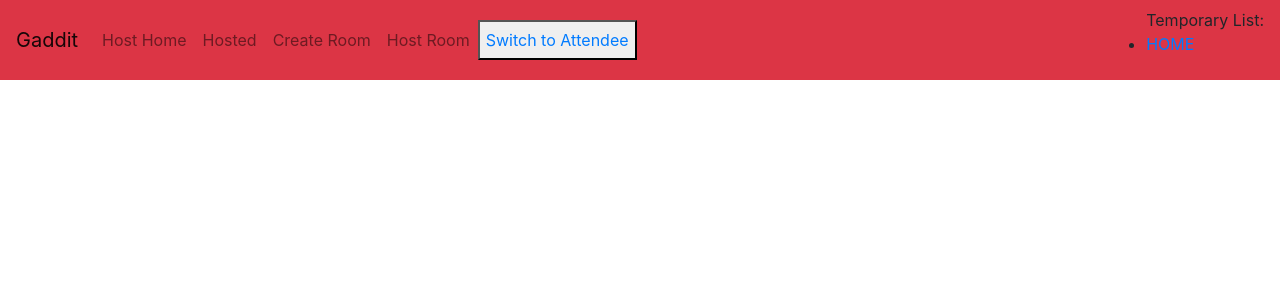
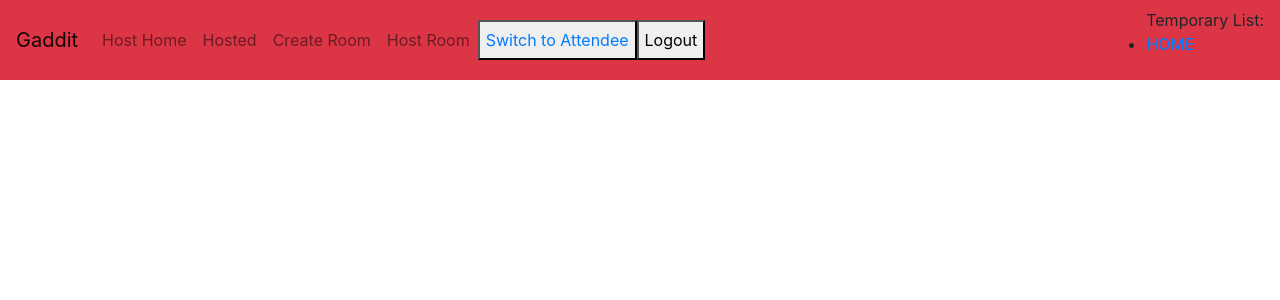
Before and after one commit to kalyak/Gadddit, a React (Create React App) app in the folder client/: page /host in a window 1280 px wide. Shown: the top 300 px of the page. Built offline with nearby package versions, Linux system fonts and the light colour scheme.

Commit message:
add logout button.

```diff
--- a/client/package.json
+++ b/client/package.json
@@ -10,6 +10,7 @@
     "bootstrap": "^4.5.3",
     "react": "^17.0.1",
     "react-bootstrap": "^1.4.3",
+    "react-bootstrap-sweetalert": "^5.2.0",
     "react-dom": "^17.0.1",
     "react-router-dom": "^5.2.0",
     "react-scripts": "4.0.1",
--- a/client/src/components/buttons/loginButton.js
+++ b/client/src/components/buttons/loginButton.js
@@ -1,9 +1,12 @@
-const loginBtn = () => {
+import { Link } from "react-router-dom";
+import AppURL from "../route/route-constants";
+
+const LoginBtn = () => {
   return (
     <button>
-      <Link to={URL.LOGIN}>Login</Link>
+      <Link to={AppURL.main.login}>Login</Link>
     </button>
   );
 };
 
-export default loginBtn;
+export default LoginBtn;
--- a/client/src/components/buttons/logoutButton.js
+++ b/client/src/components/buttons/logoutButton.js
@@ -1,9 +1,51 @@
-const logoutBtn = () => {
+import axios from "axios";
+import { useState } from "react";
+import { Redirect } from "react-router-dom";
+import SweetAlert from "react-bootstrap-sweetalert";
+
+const LogoutBtn = () => {
+  const [loggedOut, setLogout] = useState(false);
+  const [error, setError] = useState("");
+  const [errorPopup, setPopup] = useState(false);
+
+  const handleLogout = (event) => {
+    event.preventDefault();
+    axios
+      .delete("/sessions/delete")
+      .then((response) => {
+        setLogout(true);
+      })
+      .catch((err) => {
+        setError(err);
+        setPopup(true);
+      });
+  };
+
+  if (loggedOut) {
+    return <Redirect to />;
+  }
+
   return (
-    <button>
-      <Link to={URL.LOGOUT}>Logout</Link>
-    </button>
+    <>
+      <button onClick={handleLogout}>Logout</button>
+      {errorPopup && (
+        <SweetAlert
+          warning
+          showCancel
+          confirmBtnText='Logout'
+          confirmBtnBsStyle='danger'
+          title='Sorry, we are unable to process your request.'
+          onConfirm={handleLogout}
+          onCancel={() => {
+            setPopup(false);
+          }}
+          focusCancelBtn
+        >
+          {error}
+        </SweetAlert>
+      )}
+    </>
   );
 };
 
-export default logoutBtn;
+export default LogoutBtn;
--- a/client/src/components/pages/main-Signup.js
+++ b/client/src/components/pages/main-Signup.js
@@ -21,7 +21,7 @@ const SignupPage = () => {
     console.log(formData);
 
     axios
-      .post(" ", formData)
+      .post(" ", formData) //TODO add axios call
       .then((response) => {
         setDone(true);
       })
--- a/client/src/components/route/route-host.js
+++ b/client/src/components/route/route-host.js
@@ -2,6 +2,7 @@ import Nav from "react-bootstrap/esm/Nav";
 import Navbar from "react-bootstrap/esm/Navbar";
 import { Link } from "react-router-dom";
 import ChangeRoleBtn from "../buttons/changeRole";
+import LogoutBtn from "../buttons/logoutButton";
 
 const HostRoute = () => {
   return (
@@ -15,6 +16,7 @@ const HostRoute = () => {
           <Nav.Link href='/host/:userid/createroom'>Create Room</Nav.Link>
           <Nav.Link href='/host/:userid/:roomid'>Host Room</Nav.Link>
           <ChangeRoleBtn />
+          <LogoutBtn />
         </Nav>
 
         {/* START - Temporary - to be removed */}
--- a/client/src/components/route/route-user.js
+++ b/client/src/components/route/route-user.js
@@ -1,6 +1,7 @@
 import ChangeRoleBtn from "../buttons/changeRole.js";
 import Navbar from "react-bootstrap/Navbar";
 import Nav from "react-bootstrap/Nav";
+import LogoutBtn from "../buttons/logoutButton.js";
 
 const UserRoute = () => {
   return (
@@ -14,6 +15,7 @@ const UserRoute = () => {
           <Nav.Link href='/user/:userid/enterroom'>Enter Room</Nav.Link>
           <Nav.Link href='/user/:userid/:roomid'>User Room</Nav.Link>
           <ChangeRoleBtn />
+          <LogoutBtn />
         </Nav>
         {/* START - Temporary - to be removed */}
         <ul>
```
Also changed, not shown: 1 other file (tests, documents, lock files or other folders).
